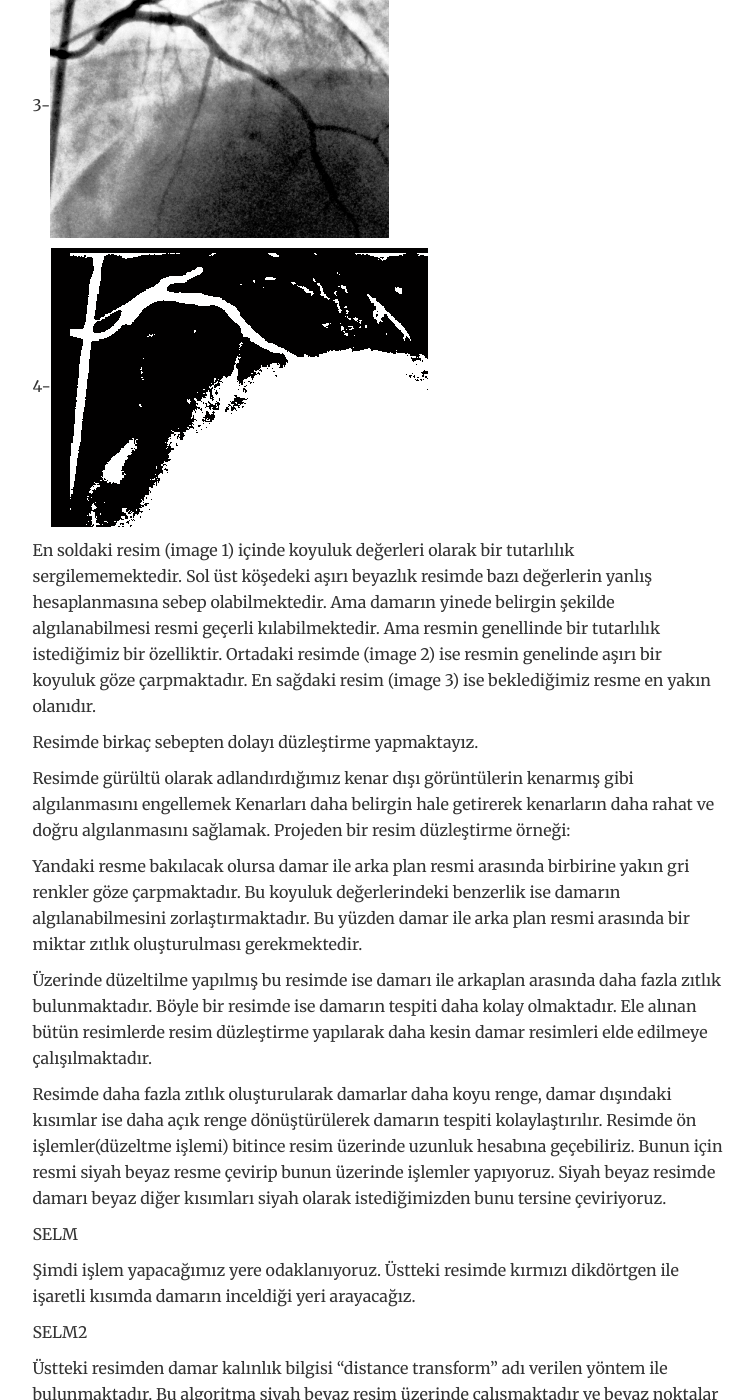
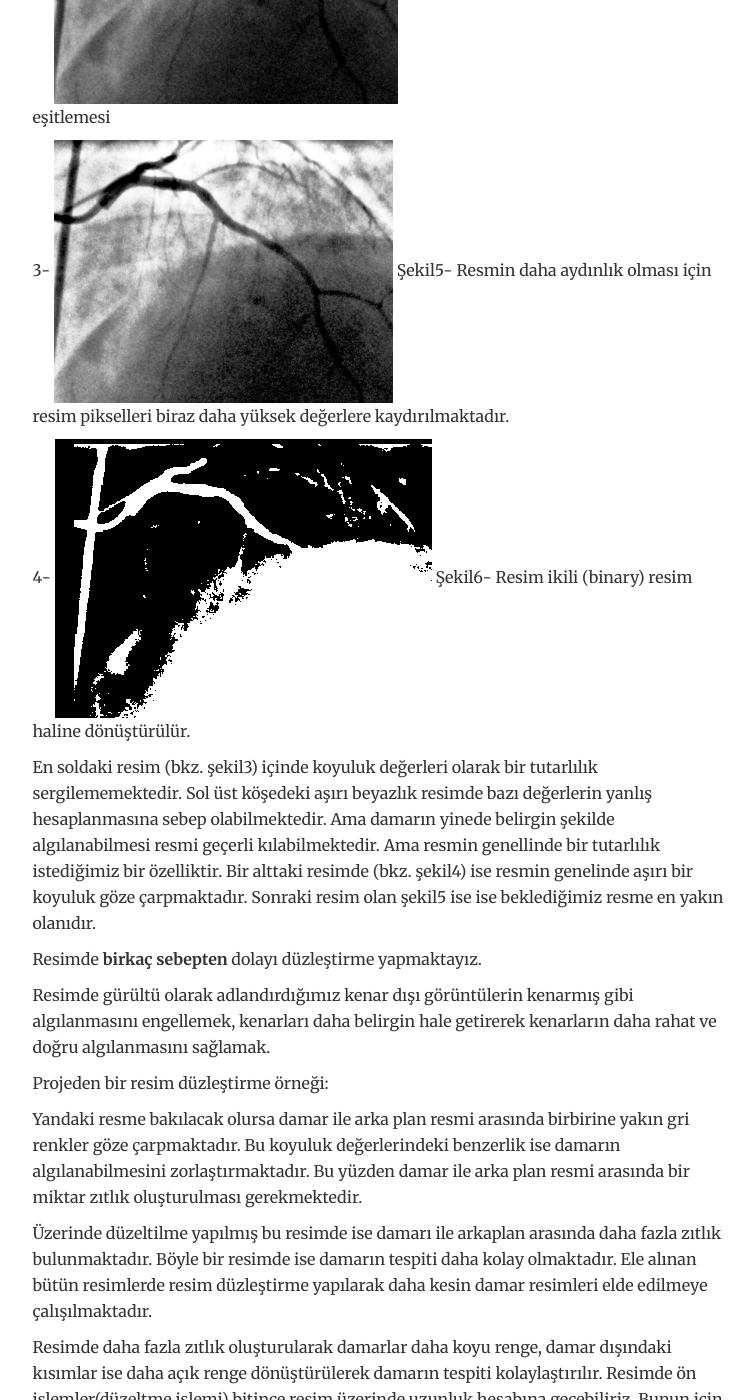
Before and after one commit to mehmetakifakkus/mehmetakifakkus.github.io, a Jekyll site: the page built from _posts/2010-11-23-bir-goruntu-isleme-projesi-anjio-operasyonu-icin-damar-kalinligi-tespit.md, in a window 1280 px wide and 1400 px high, scrolled down 2233 px. Shown: the whole window, without its empty margins (261-1014 px from the left). Built offline with Jekyll 4.4.1, drawn with Linux system fonts in a browser that asks for light colours; some of the changed text lies outside the part shown.

Commit message:
Başlıklar düzeltildi ve resim açıklaması eklendi

```diff
--- a/_posts/2010-11-23-bir-goruntu-isleme-projesi-anjio-operasyonu-icin-damar-kalinligi-tespit.md
+++ b/_posts/2010-11-23-bir-goruntu-isleme-projesi-anjio-operasyonu-icin-damar-kalinligi-tespit.md
@@ -14,26 +18,47 @@
 
 ![katater resmi](https://github.com/mehmetakifakkus/mehmetakifakkus.github.io/blob/master/img/image_processing_images/damar_kalinligi_projesi/katater.PNG?raw=true) Şekil2- Katater Resmi
 
+
+
+### Resimden Uzunluk Tespiti için Ölçüt Nedir?
+
 Daralmanın olduğu yeri bilinen bir **uzunluk ölçü birimi** ile belirlemek için bir şeyin ölçüt olarak alınması gerekiyor.  Bu ölçüt resimden resme değişmeyen tutarlılık gösteren bir şey olması gerekiyordu. Bunun için katater (bkz. üstteki resim) adı verilen kalbin içine sokulan cismin kalınlığı bilindiğinden bu ölçüt olarak alınabilirdi. Uzunluk birimi(mm)  cinsinden bilinen bu cisim ile daralmanın olduğu yer orantı hesabı ile yine mm cinsinden bulunabilmektedir.
 
 Anjio cihazından çekilen resim hastadan hastaya (hastanın kalp atışından dolayı hareket oluşmaktadır) ve bazı dış etmenlerden dolayı değişkenlik göstermektedir. Bu değişiklikler resmin genelinde koyuluk değerinin farklı olması veya resmin bir yerinin diğer kısımlarına göre daha açık veya daha koyu olması şeklinde olabilmektedir.
 
-Üzerinde çalışılacak olan damar resimden daha koyu koyuluk değerine sahip olduğundan fark edilebilmektedir. Belki çıplak gözle bu algılama rahat olsa da bilgisayar bu tip bozuk resimlerde rahatlıkla yanlış çalışabilmektedir. Resim üzerinde işlem yapmadan önce resim üzerinde bu gibi negatif etkileri kaldırabilmek amaçlı düzeltme çalışması yapmamız gerekmektedir.
 
-1-![ham resim](https://github.com/mehmetakifakkus/mehmetakifakkus.github.io/blob/master/img/image_processing_images/damar_kalinligi_projesi/1.png?raw=true)
 
-2-![ham resim](https://github.com/mehmetakifakkus/mehmetakifakkus.github.io/blob/master/img/image_processing_images/damar_kalinligi_projesi/2.png?raw=true)
+### Resim Üzerinde Bazı Ön İşlemler (Preprocessing Phase)
 
-3-![ham resim](https://github.com/mehmetakifakkus/mehmetakifakkus.github.io/blob/master/img/image_processing_images/damar_kalinligi_projesi/3.png?raw=true)
+Üzerinde çalışılacak olan damar resimden daha koyu koyuluk değerine sahip olduğundan fark edilebilmektedir. Belki çıplak gözle bu algılama rahat olsa da bilgisayar bu tip bozuk resimlerde rahatlıkla yanlış çalışabilmektedir. Resim üzerinde işlem yapmadan önce resim üzerinde bu gibi negatif etkileri kaldırabilmek amaçlı **düzeltme çalışması** yapmamız gerekmektedir.
 
-4-![ham resim](https://github.com/mehmetakifakkus/mehmetakifakkus.github.io/blob/master/img/image_processing_images/damar_kalinligi_projesi/4.PNG?raw=true)
 
-En soldaki resim (image 1) içinde koyuluk değerleri olarak bir tutarlılık sergilememektedir. Sol üst köşedeki aşırı beyazlık resimde bazı değerlerin yanlış hesaplanmasına sebep olabilmektedir. Ama damarın yinede belirgin şekilde algılanabilmesi resmi geçerli kılabilmektedir. Ama resmin genellinde bir tutarlılık istediğimiz bir özelliktir. Ortadaki resimde (image 2) ise resmin genelinde aşırı bir koyuluk göze çarpmaktadır. En sağdaki resim (image 3) ise beklediğimiz resme en yakın olanıdır.
 
-Resimde birkaç sebepten dolayı düzleştirme yapmaktayız.
+1- ![ham resim](https://github.com/mehmetakifakkus/mehmetakifakkus.github.io/blob/master/img/image_processing_images/damar_kalinligi_projesi/1.png?raw=true) Şekil3- Videodan elde edilmiş ham resim
 
-Resimde gürültü olarak adlandırdığımız kenar dışı görüntülerin kenarmış gibi algılanmasını engellemek
-Kenarları daha belirgin hale getirerek kenarların daha rahat ve doğru algılanmasını sağlamak.
+
+
+2- ![ham resim](https://github.com/mehmetakifakkus/mehmetakifakkus.github.io/blob/master/img/image_processing_images/damar_kalinligi_projesi/2.png?raw=true) Şekil4- Resim üzerinde histogram eşitlemesi
+
+
+
+3- ![ham resim](https://github.com/mehmetakifakkus/mehmetakifakkus.github.io/blob/master/img/image_processing_images/damar_kalinligi_projesi/3.png?raw=true) Şekil5- Resmin daha aydınlık olması için resim pikselleri biraz daha yüksek değerlere kaydırılmaktadır.
+
+
+
+4- ![ham resim](https://github.com/mehmetakifakkus/mehmetakifakkus.github.io/blob/master/img/image_processing_images/damar_kalinligi_projesi/4.PNG?raw=true) Şekil6- Resim ikili (binary) resim haline dönüştürülür.
+
+
+
+
+
+En soldaki resim (bkz. şekil3) içinde koyuluk değerleri olarak bir tutarlılık sergilememektedir. Sol üst köşedeki aşırı beyazlık resimde bazı değerlerin yanlış hesaplanmasına sebep olabilmektedir. Ama damarın yinede belirgin şekilde algılanabilmesi resmi geçerli kılabilmektedir. Ama resmin genellinde bir tutarlılık istediğimiz bir özelliktir. Bir alttaki resimde (bkz. şekil4) ise resmin genelinde aşırı bir koyuluk göze çarpmaktadır. Sonraki resim olan şekil5 ise ise beklediğimiz resme en yakın olanıdır.
+
+Resimde **birkaç sebepten** dolayı düzleştirme yapmaktayız.
+
+Resimde gürültü olarak adlandırdığımız kenar dışı görüntülerin kenarmış gibi algılanmasını engellemek,
+kenarları daha belirgin hale getirerek kenarların daha rahat ve doğru algılanmasını sağlamak.
+
 Projeden bir resim düzleştirme örneği:
 
 Yandaki resme bakılacak olursa damar ile arka plan resmi arasında birbirine yakın gri renkler göze çarpmaktadır. Bu koyuluk değerlerindeki benzerlik ise damarın algılanabilmesini zorlaştırmaktadır. Bu yüzden damar ile arka plan resmi arasında bir miktar zıtlık oluşturulması gerekmektedir.
```
Also changed, not shown: other parts of _posts/2010-11-23-bir-goruntu-isleme-projesi-anjio-operasyonu-icin-damar-kalinligi-tespit.md (+4 -0 lines), img/image_processing_images/damar_kalinligi_projesi/SEÇİLMİŞ.PNG (added), img/image_processing_images/damar_kalinligi_projesi/SEÇİLMİŞ2.PNG (added).
